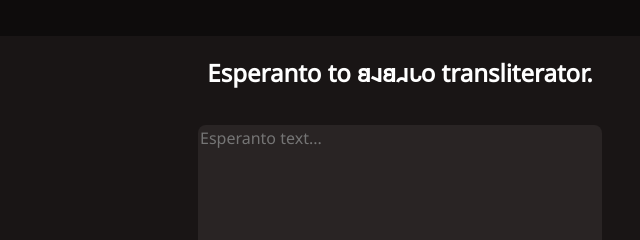
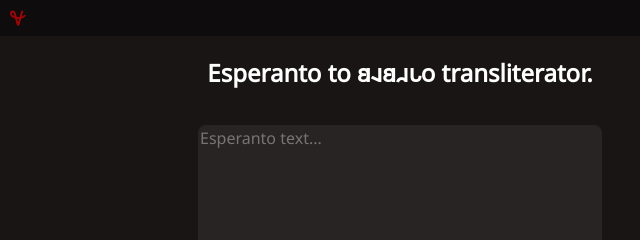
Before and after one commit to Samuelzila/Cursed_Transliterator, an Electron app: page index.html in a window 800 px wide. Shown: the top 240 px of the page, 0-640 px from the left. Drawn offline with Linux system fonts and the light colour scheme.

Commit message:
Added icon to app

```diff
--- a/index.html
+++ b/index.html
@@ -10,6 +10,9 @@
   </head>
   <body>
     <div id="menubar">
+      <div>
+        <img style="margin:0 10px;" src="logo.png" height="16px">
+      </div>
       <div>
         <button class="menubtn" id="minimise-btn"><i class="fa-solid fa-window-minimize fa-sm"></i></button>
         <button class="menubtn" id="max-unmax-btn"><i class="fa-regular fa-window-maximize fa-sm"></i></button>
--- a/package.json
+++ b/package.json
@@ -1,6 +1,6 @@
 {
   "name": "cursed_transliterator",
-  "version": "2.0.0",
+  "version": "2.0.1",
   "description": "A minimal Electron application",
   "main": "main.js",
   "scripts": {
--- a/styles.css
+++ b/styles.css
@@ -70,7 +70,7 @@ button {
 #menubar {
     display:flex;
     align-items:center;
-    justify-content:end;
+    justify-content:space-between;
     -webkit-app-region:drag;
     background-color:var(--color-background-dark);
 }
```
Also changed, not shown: logo.png (added).
